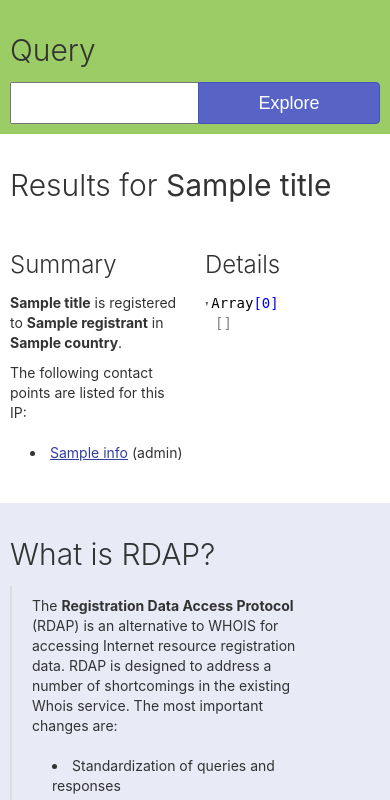
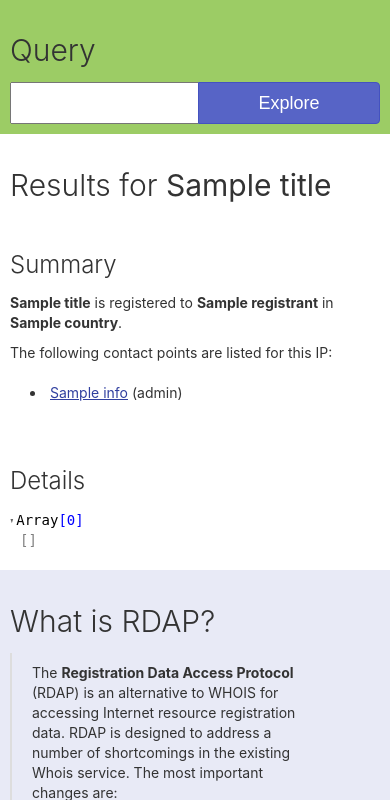
Before and after one commit to cdubz/rdap-explorer, a Django app: template templates/query/index.html in a window 390 px wide. Shown: the part 84-884 px from the top of the page. Run offline with Django 3.2, Linux system fonts and the light colour scheme; the template is opened without the code that fills it: most values are stand-ins (such as "Sample title", 1, 10 or a date in 2020); form fields are guessed from the names that the template uses; some libraries are stand-ins or nearby versions.

Commit message:
Add `col-sm-12` to results columns for better mobile view.

```diff
--- a/rdap_explorer/__init__.py
+++ b/rdap_explorer/__init__.py
@@ -1,5 +1,5 @@
 __title__ = 'RDAP Explorer'
-__version__ = '0.2.1'
+__version__ = '0.2.2'
 __author__ = 'Christopher Charbonneau Wells'
 __copyright__ = 'Copyright (c) 2017 Christopher Charbonneau Wells'
 __license__ = 'MIT'
--- a/templates/query/index.html
+++ b/templates/query/index.html
@@ -29,7 +29,7 @@
     <div class="column col-12 results">
         <h3>Results for <strong>{{ title }}</strong></h3>
         <div class="columns">
-            <div class="column col-6 results-summary">
+            <div class="column col-6 col-sm-12 results-summary">
                 <h4>Summary</h4>
                 <p>
                     <strong>{{ title }}</strong> is registered
@@ -51,7 +51,7 @@
                 {% endfor %}
                 </ul>
             </div>
-            <div class="column col-6 results-details">
+            <div class="column col-6 col-sm-12 results-details">
                 <h4>Details</h4>
                 <div id="result" class="result-tree"></div>
                 <script>
```
